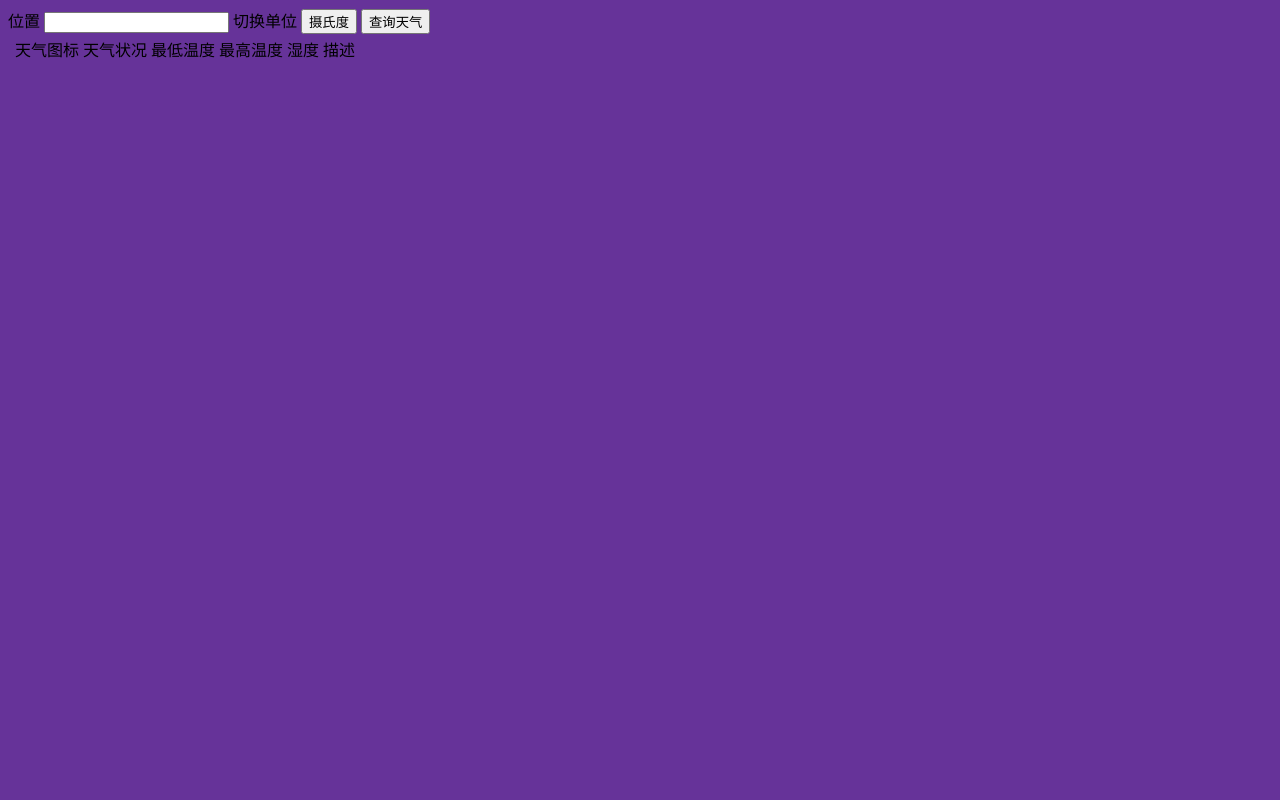
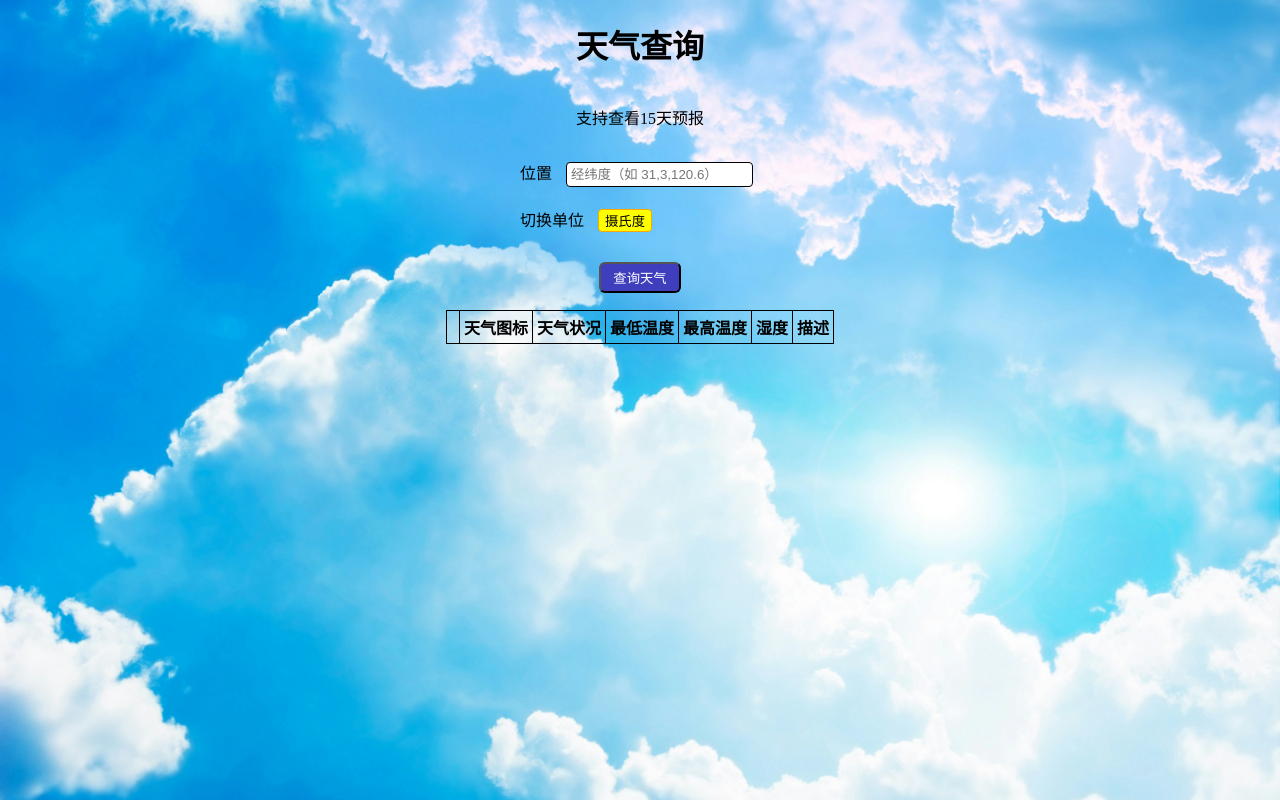
Before and after one commit to yshshr/weather-app, a website built with webpack: page src/index.html in a window 1280 px wide. Built offline with nearby package versions, Linux system fonts and the light colour scheme.

Commit message:
添加页面样式

```diff
--- a/components/my-component/style.css
+++ b/components/my-component/style.css
@@ -1,3 +1,76 @@
 body {
-  background-color: rebeccapurple;
+  margin: 0;
+  background: url("./images/sunny.jpg") 0 0 / cover no-repeat;
 }
+
+#container {
+  display: grid;
+  grid-template-rows: 150px 150px calc(100vh - 300px);
+  grid-template-columns: 300px 1fr 300px;
+}
+
+.heading {
+  grid-column: 2;
+  display: flex;
+  flex-direction: column;
+  align-items: center;
+}
+
+#weather-form {
+  grid-column: 2;
+  display: flex;
+  flex-direction: column;
+  gap: 10px;
+  & div {
+    padding-left: calc(50% - 120px);
+    margin-top: 10px;
+    & label {
+      margin-right: 10px;
+    }
+  }
+  & button {
+    align-self: center;
+    margin-top: 20px;
+    background-color: rgb(63, 63, 190);
+    color: white;
+    padding: 6px;
+    padding: 4px 12px;
+    border-radius: 6px;
+  }
+}
+
+input[type="text"] {
+  padding: 4px;
+  border-radius: 4px;
+  border: 1px solid black;
+}
+
+input[type="button"] {
+  background-color: yellow;
+  border-radius: 4px;
+  border: 1px solid orange;
+}
+
+#today-conditon {
+  grid-row: 1/3;
+  grid-column: 3;
+  padding: 10px;
+}
+
+table {
+  grid-row: 3;
+  grid-column: 1/4;
+  border-collapse: collapse;
+  place-self: start center;
+  margin-top: 10px;
+}
+
+td,
+th {
+  border: 1px solid black;
+  padding: 4px;
+}
+
+th {
+  text-align: center;
+}
--- a/src/DomStuff.js
+++ b/src/DomStuff.js
@@ -61,5 +61,32 @@ export function showTodayWeatherGif(gifurl) {
   const img = document.createElement("img");
   img.src = gifurl;
   img.alt = "天气动图";
+  img.width = "280";
+  img.height = "280";
+  todayConditon.innerHTML = "";
   todayConditon.appendChild(img);
 }
+
+export function changeBgImage(weatherIcon) {
+  let bgImage;
+  switch (weatherIcon) {
+    case "rain":
+      bgImage = "rainy.jpg";
+      break;
+    case "partly-cloudy-day":
+      bgImage = "cloudy.jpg";
+      break;
+    case "clear-day":
+      bgImage = "sunny.jpg";
+      break;
+    default:
+      bgImage = "sunny.jpg";
+      break;
+  }
+
+  import(`../components/my-component/images/${bgImage}`).then((image) => {
+    const { default: imageUrl } = image;
+    const body = document.querySelector("body");
+    body.style.backgroundImage = `url(${imageUrl})`;
+  });
+}
--- a/src/displayController.js
+++ b/src/displayController.js
@@ -1,5 +1,9 @@
 import { getWeatherInfo, getWeatherGifUrl } from "./weatherData.js";
-import { showWeatherInfo, showTodayWeatherGif } from "./DomStuff.js";
+import {
+  showWeatherInfo,
+  showTodayWeatherGif,
+  changeBgImage,
+} from "./DomStuff.js";
 
 const weatherForm = document.querySelector("#weather-form");
 const elements = weatherForm.elements;
@@ -38,7 +42,9 @@ function checkAndQuery() {
     (weatherInfo) => {
       console.log(weatherInfo);
       const todayConditions = weatherInfo.days[0].conditions;
+      const todayIcon = weatherInfo.days[0].icon;
       showWeatherInfo(weatherInfo);
+      changeBgImage(todayIcon);
       getWeatherGifUrl(todayConditions).then((gifurl) => {
         showTodayWeatherGif(gifurl);
       });
--- a/src/index.html
+++ b/src/index.html
@@ -6,9 +6,24 @@
     <title>天气应用</title>
   </head>
   <body>
+    <div id="container">
+      <div class="heading">
+        <h1>天气查询</h1>
+        <p>支持查看15天预报</p>
+      </div>
+
       <form id="weather-form">
+        <div>
           <label for="location">位置</label>
-      <input type="text" id="location" name="location" required />
+          <input
+            type="text"
+            id="location"
+            name="location"
+            placeholder="经纬度（如 31,3,120.6）"
+            required
+          />
+        </div>
+        <div>
           <label for="toggleUnit">切换单位</label>
           <input
             type="button"
@@ -17,19 +32,22 @@
             value="摄氏度"
             data-unit-group="metric"
           />
+        </div>
+
         <button>查询天气</button>
       </form>
       <div id="today-conditon"></div>
       <table id="weather-data">
         <tr>
-        <td></td>
-        <td>天气图标</td>
-        <td>天气状况</td>
-        <td>最低温度</td>
-        <td>最高温度</td>
-        <td>湿度</td>
-        <td>描述</td>
+          <th>&nbsp;</th>
+          <th>天气图标</th>
+          <th>天气状况</th>
+          <th>最低温度</th>
+          <th>最高温度</th>
+          <th>湿度</th>
+          <th>描述</th>
         </tr>
       </table>
+    </div>
   </body>
 </html>
```
Also changed, not shown: components/my-component/images/sunny.jpg (added), 2 other files. Lines whose indentation alone changed are shown as unchanged.
